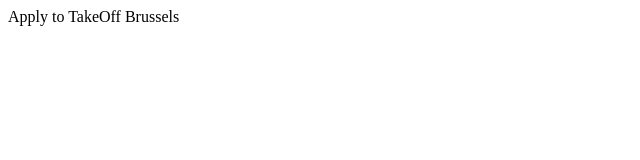
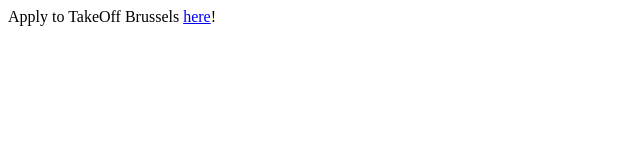
Before and after one commit to talentprotocol/takeoff-frames, a Next.js app: page / in a window 1280 px wide. Shown: the top 160 px of the page, without its empty margins (0-640 px from the left). Built offline with nearby package versions, Linux system fonts and the light colour scheme.

Commit message:
update home page

```diff
--- a/app/page.tsx
+++ b/app/page.tsx
@@ -16,5 +16,17 @@
 // This is a react server component only
 export default async function Home() {
   // then, when done, return next frame
-  return <div className="p-4">Apply to TakeOff Brussels</div>;
+  return (
+    <div className="p-4">
+      Apply to TakeOff Brussels{" "}
+      <a
+        href="https://play.talentprotocol.com/votings/eth-cc"
+        target="_blank"
+        className="underline cursor-pointer"
+      >
+        here
+      </a>
+      !
+    </div>
+  );
 }
```
